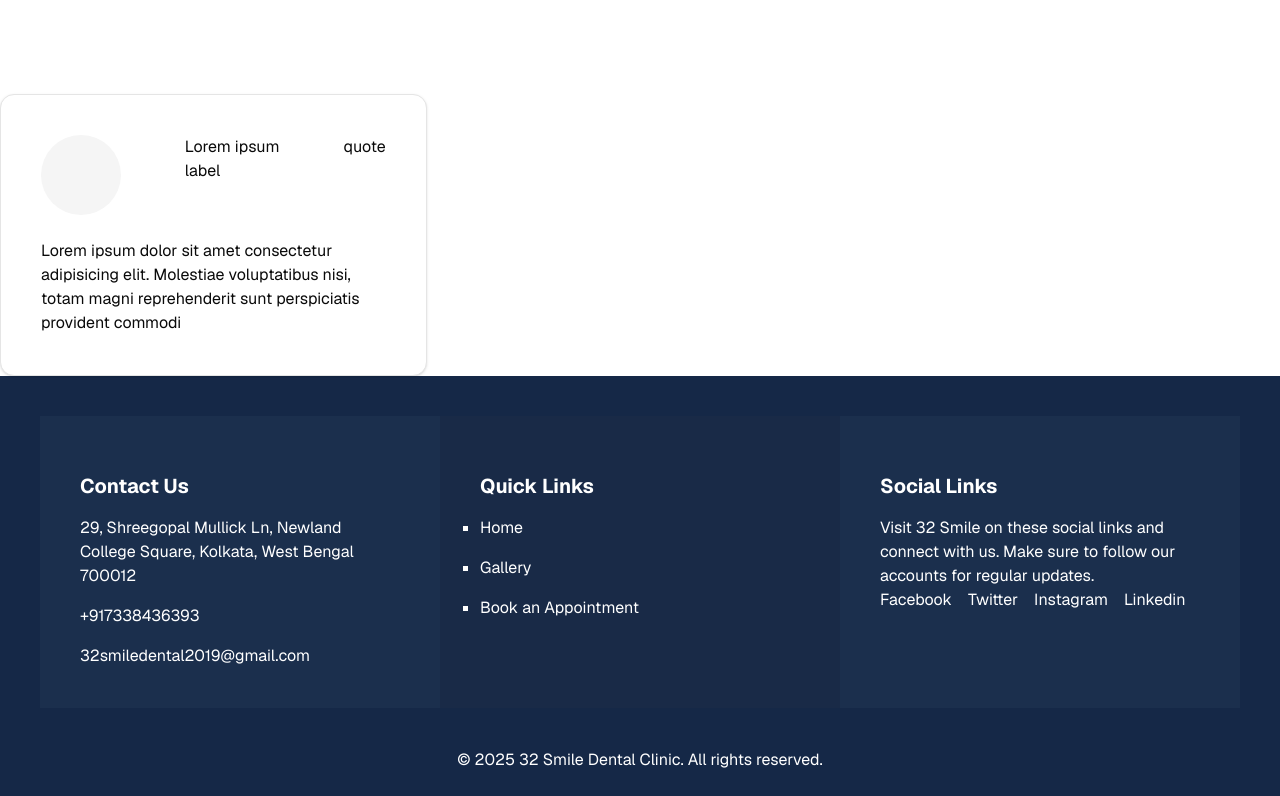
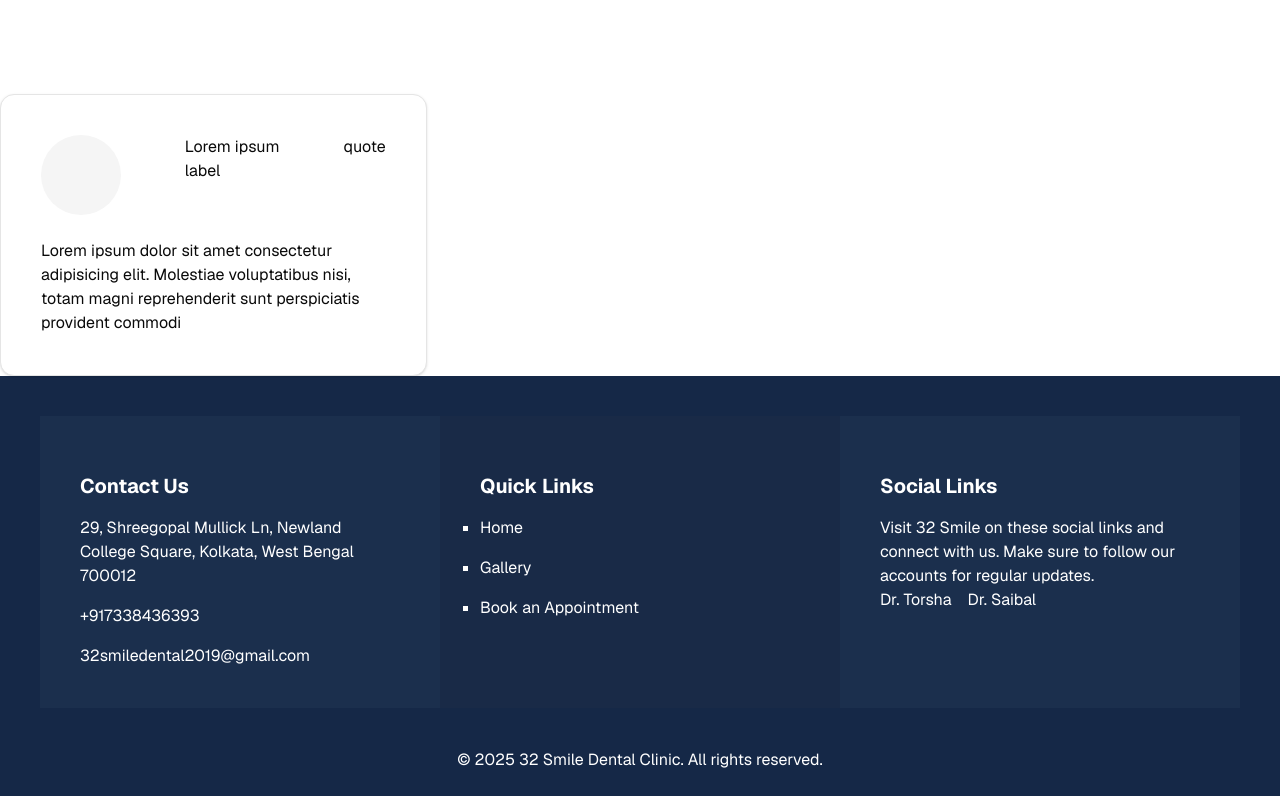
Before and after one commit to tbamar/dentist, a Next.js app: page /about-us in a window 1280 px wide. Shown: the part 1094-1890 px from the top of the page. Built offline with nearby package versions, Linux system fonts and the light colour scheme.

Commit message:
social_links

```diff
--- a/src/app/_components/layout/Footer.tsx
+++ b/src/app/_components/layout/Footer.tsx
@@ -49,15 +49,31 @@ const Footer = () => {
 					</ul>
 				</div>
 				{/* Social Links */}
+				{/* Social Links */}
 				<div className="bg-blue-950 p-10 order-3 ">
 					<h2 className="text-xl font-bold  py-4">Social Links</h2>
 					Visit 32 Smile on these social links and connect with us.
 					Make sure to follow our accounts for regular updates.
 					<ul className="flex gap-4 ">
-						<li> Facebook</li>
-						<li> Twitter</li>
-						<li> Instagram</li>
-						<li> Linkedin</li>
+						<li className="flex gap-2">
+							<Link
+								href={
+									'https://www.facebook.com/share/1BP63hNhP2/'
+								}
+								target="_blank">
+								Dr. Torsha
+							</Link>
+						</li>
+						<li>
+							{' '}
+							<Link
+								href={
+									'https://www.facebook.com/share/1AkAkgVfqj/'
+								}
+								target="_blank">
+								Dr. Saibal
+							</Link>
+						</li>
 					</ul>
 				</div>
 			</footer>
```
